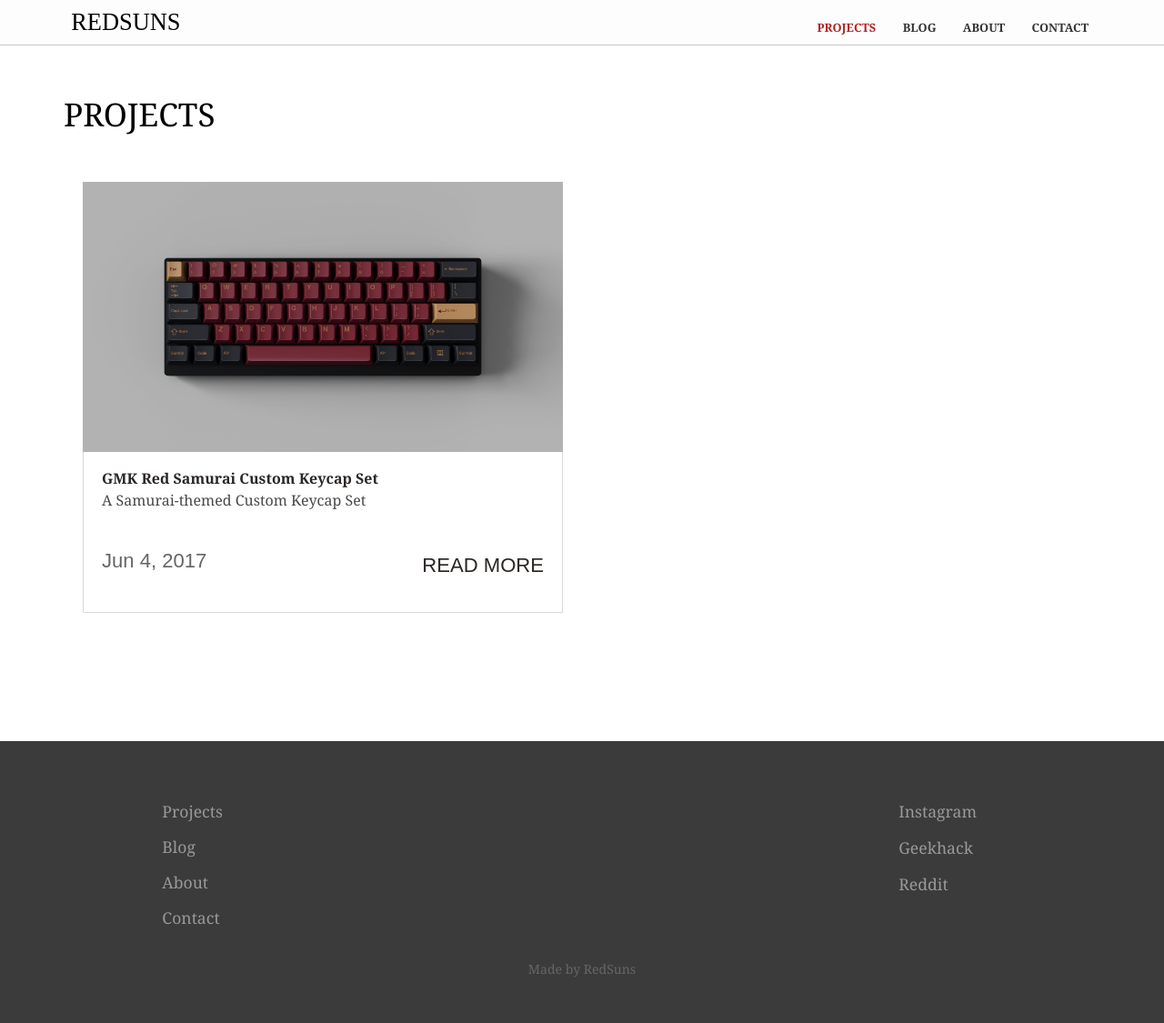
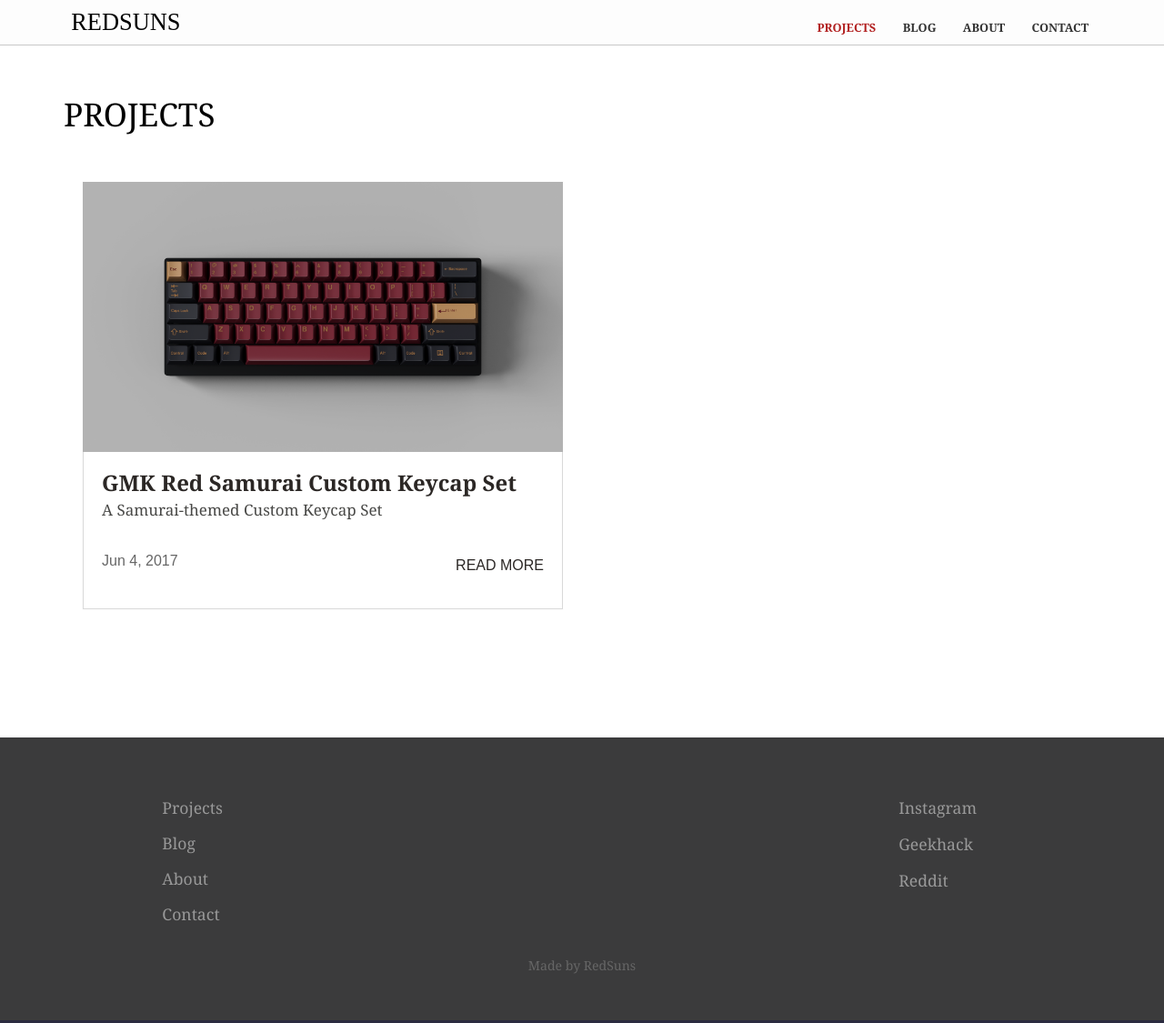
Before and after one commit to RedSunsRMK/redsunsrmk.github.io, a Jekyll site: the page built from projects.html, in a window 1280 px wide and 1125 px high. Shown: the whole window at 91% size. Built offline with Jekyll 4.4.1, drawn with Linux system fonts in a browser that asks for light colours.

Commit message:
Update layout.scss

```diff
--- a/_sass/layout.scss
+++ b/_sass/layout.scss
@@ -240,6 +240,7 @@ blockquote:before {
 	}
 
 	.name {
+		font-size: 24px;
 		font-family: lora,Georgia,Cambria,"Times New Roman",Times,serif !important;
 		font-weight: 700;
 
@@ -257,6 +258,7 @@ blockquote:before {
 	}
 
 	.position {
+		font-size: 17px;
 		font-family: lora,Georgia,Cambria,"Times New Roman",Times,serif !important;
 		margin-top: 5px;
 		color: #484846;
@@ -276,6 +278,7 @@ blockquote:before {
 
 
 	.projectdate {
+		font-size: 16px;
 		font-family: "Titillium Web",arial,sans-serif !important;
 		text-align: left;
 
@@ -293,6 +296,7 @@ blockquote:before {
 	}
 
 	.readmore {
+		font-size: 16px;
 		font-family: "Titillium Web",arial,sans-serif !important;
 		margin-top: 5px;
 		float: right;
```
